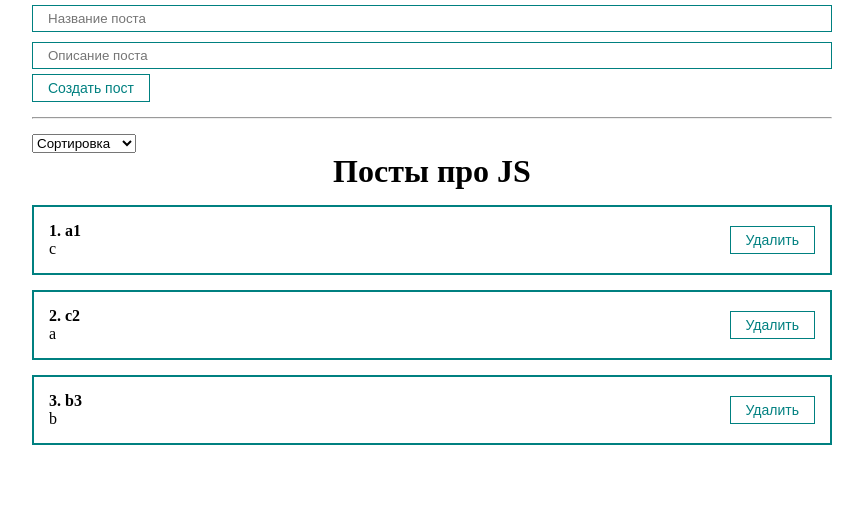
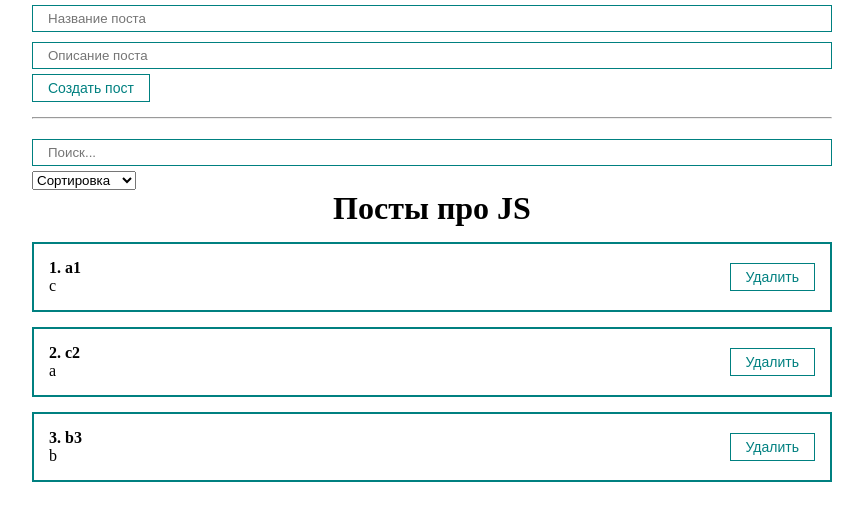
Before and after one commit to DanNikolson/ReactSPA, a React (Create React App) app: page / in a window 1280 px wide. Shown: the top 520 px of the page, without its empty margins (208-1071 px from the left). Built offline with nearby package versions, Linux system fonts and the light colour scheme.

Commit message:
search template; sorting adjustments - useMemo to avoid re-sort from searching

```diff
--- a/src/App.js
+++ b/src/App.js
@@ -1,8 +1,9 @@
-import React, { useState } from "react";
+import React, { useMemo, useState } from "react";
 import "./styles/App.css";
 import PostList from "./components/PostList";
 import PostForm from "./components/PostForm";
 import MySelect from "./components/UI/select/MySelect";
+import MyInput from "./components/UI/input/MyInput";
 function App() {
   const [posts, setPosts] = useState([
     { id: 1, title: "a1", body: "c" },
@@ -10,6 +11,16 @@
     { id: 3, title: "b3", body: "b" },
   ]);
   const [selectedSort, setSelectedSort] = useState("");
+  const [searchQuery, setSearchQuery] = useState("");
+
+  const sortedPosts = useMemo(() => {
+    if (selectedSort) {
+      return [...posts].sort((a, b) =>
+        a[selectedSort].localeCompare(b[selectedSort])
+      );
+    }
+    return posts;
+  }, [selectedSort, posts]);
   const createPost = (newPost) => {
     setPosts([...posts, newPost]);
   };
@@ -20,13 +31,17 @@
 
   const sortPosts = (sort) => {
     setSelectedSort(sort);
-    setPosts([...posts].sort((a, b) => a[sort].localeCompare(b[sort])));
   };
   return (
     <div className="App">
       <PostForm create={createPost} />
       <hr style={{ margin: "15px 0" }} />
       <div>
+        <MyInput
+          value={searchQuery}
+          onChange={(e) => setSearchQuery(e.target.value)}
+          placeholder="Поиск..."
+        ></MyInput>
         <MySelect
           value={selectedSort}
           onChange={sortPosts}
@@ -38,7 +53,11 @@
         />
       </div>
       {posts.length !== 0 ? (
-        <PostList remove={removePost} posts={posts} title="Посты про JS" />
+        <PostList
+          remove={removePost}
+          posts={sortedPosts}
+          title="Посты про JS"
+        />
       ) : (
         <h1 style={{ textAlign: "center" }}>Посты не найдены!</h1>
       )}
```
